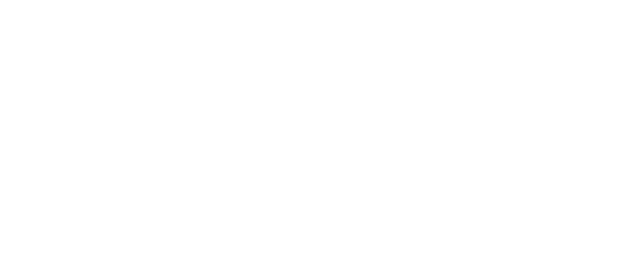
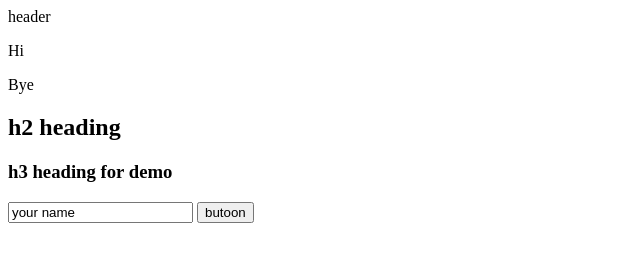
Before and after one commit to KripaEV/Camp-3, a plain HTML site: page js-html.html in a window 1280 px wide. Shown: the whole page, without its empty margins (0-640 px from the left). Drawn offline with Linux system fonts and the light colour scheme.

Commit message:
new topics

```diff
--- a/js-html.html
+++ b/js-html.html
@@ -6,4 +6,21 @@
             alert("Hello World")
         </script>-->
     </head>
+    <body>
+        <div id="header">
+            header
+        </div>
+        <p>Hi</p>
+        <P>Bye</P>
+        <h2 id="h2eltid">h2 heading</h2>
+        <h3 class="h3eltclass">h3 heading for demo</h3>
+        <input type="text" name="custname" id="txtbox" value="your name">
+        <button id="btn1" onclick="handleclick()" class="btn">butoon</button>
+    </body>
+<!--naming conv
+    textbox-> txtname, txtadress
+button->btnsubmit, btnclear, btnfetch
+image->imgphoto, imgbg
+select->selectname, selname
+-->
 </html>
--- a/jsfile.js
+++ b/jsfile.js
@@ -129,7 +129,7 @@ student.address={
     door_no:10,
     district:"delhi",
 }
-alert(student.address.door_no)//nesting of obj*/
+alert(student.address.door_no)//nesting of obj
 
 //declaring empty obj
 var car={}
@@ -156,3 +156,54 @@ class person
 
 var varname=new person("abc",23)
 varname.greet()
+
+//JSON obj
+//creating json obj using stringify()
+var jsonstring=JSON.stringify({
+    name:"abc",
+    age:12,
+    addr:{
+        dist:"tvm",
+        location:"xyz"
+    }
+
+});
+console.log(jsonstring)
+
+//parse json string
+var parsejson=JSON.parse(jsonstring)
+alert(parsejson.name)
+alert(parsejson.age)
+alert(parsejson.addr.dist)
+
+
+//select html elt with javascript
+var p_elt=document.getElementsByTagName('p')
+//using id
+var h2_elt=document.getElementById('h2eltid')
+//using class
+var h3_elt=document.getElementsByClassName('h3eltclass')
+
+//using css selectors
+var header_id=document.querySelector('#header')
+var allbtn=document.querySelectorAll('.btn')
+
+//fetching data from html elt
+//getting text content inside an elt
+alert(p_elt[0].textContent)
+alert(p_elt[0].textContent)
+
+//get value from html
+var txtname=document.getElementsByName('custname')
+alert(txtname[0].value)
+//getting inner html elt
+alert(header_id.innerHTML)*/
+
+var handleclick=function(event){
+    alert(document.getElementById('txtbox').value)
+    //assigning new value to textbox
+    document.getElementById('txtbox').value="new value"
+}
+//
+var bttn=document.getElementById('btn1')
+bttn.addEventListener('click',handleclick)  //dynamically adding event
```
